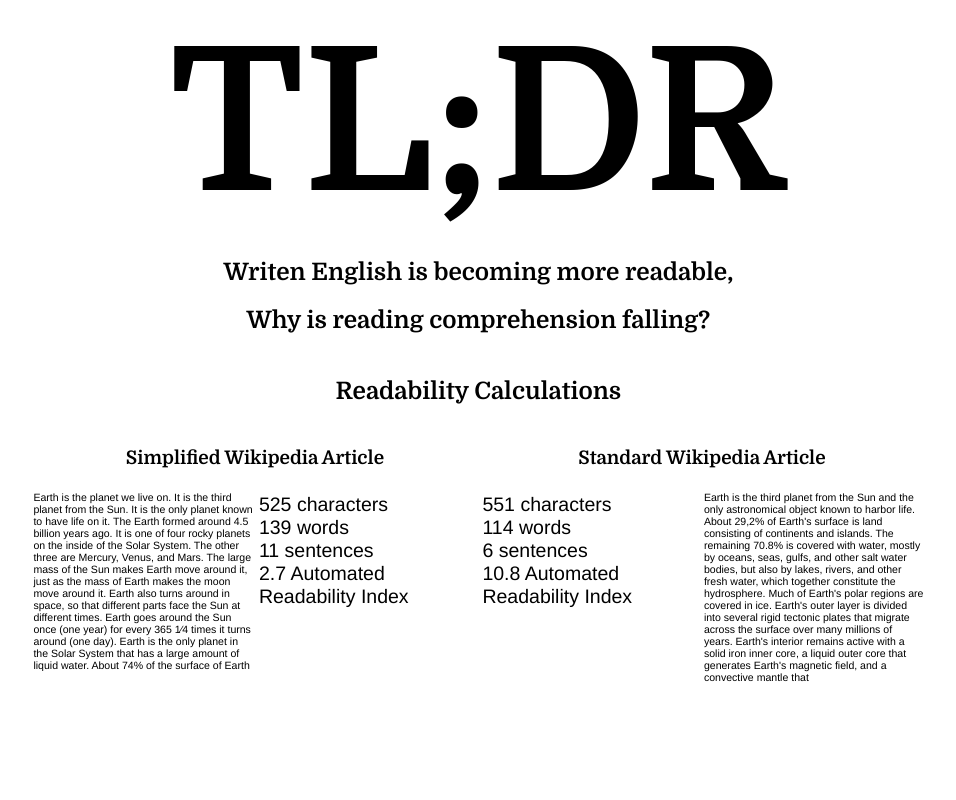
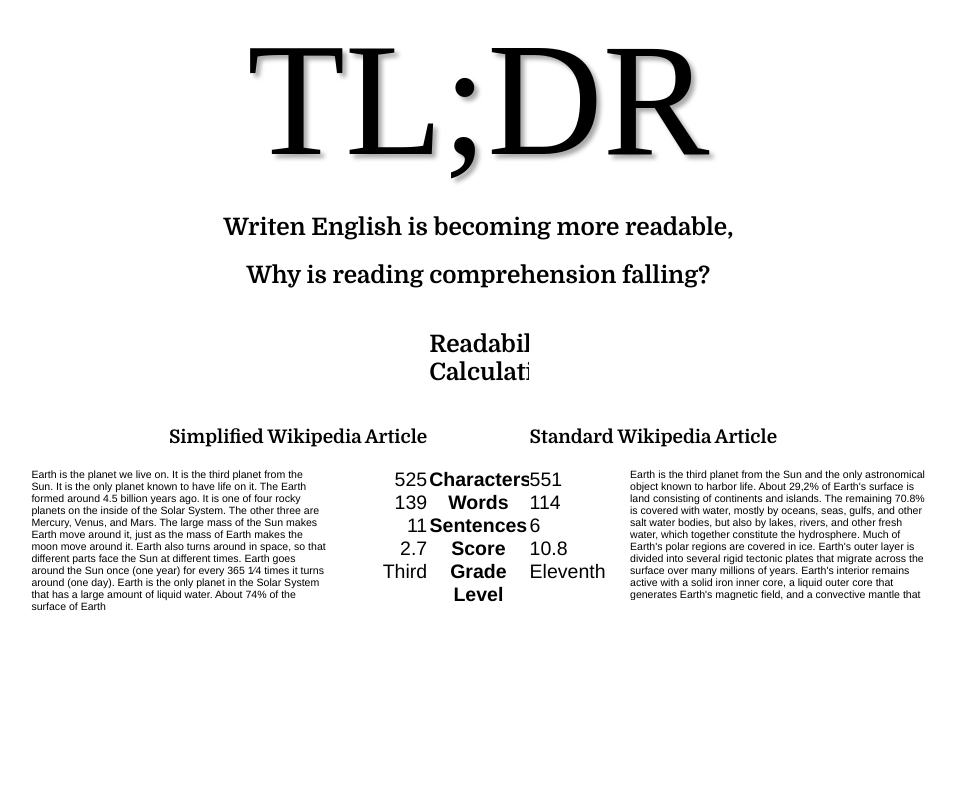
Before and after one commit to justinkraus/thesis_draft, a plain HTML site: page index.html in a window 1280 px wide. Shown: the top 800 px of the page, without its empty margins (136-1092 px from the left). Drawn offline with nearby package versions, Linux system fonts and the light colour scheme; a web font is replaced by a local one.

Commit message:
title slide changes, font stuff

```diff
--- a/css/styleTest.css
+++ b/css/styleTest.css
@@ -1,4 +1,12 @@
 /*css for non-scrolling elements*/
+
+#title{
+  font-family:Vast Shadow;
+  text-shadow: 4px 4px 4px #aaa;
+  font-size:10em;
+  text-align: center;
+  margin:auto;
+}
 
 #titleSlide{
   height:100vh;
@@ -13,6 +21,7 @@
 
 .impactText {
   margin: auto 14vw auto 10vw;
+  height:50vh;
 }
 
 /*css for the readability calculations*/
@@ -23,6 +32,7 @@
   margin-left: auto;
   margin-right: auto;
   vertical-align: top;
+  border-collapse: collapse;
 
 /*  overflow-y: auto;
   overflow-x: auto;*/
@@ -47,16 +57,10 @@
   vertical-align: top;
 }
 
-#readableOne {
-  width: 40%;
-  float: left;
-  font-size: .66em;
-  overflow-y: auto;
-
-  /*display: block;*/
-}
 
 #charNum {
+  float:right;
+  text-align:right;
   /*position: absolute;*/
   /*top: 75%;*/
 /*  vertical-align: top;
@@ -64,21 +68,34 @@
 }
 /*section two*/
 
-#readableTwo {
+
+#charNumTwo {
+  float:left;
+  text-align:left;
+  /*position: absolute;*/
+  /*top: 75%;*/
+/*  vertical-align: top;
+  font-size: 1em;*/
+}
+
+#calcTitlesTwo {
+  text-align:center;
+}
+
+/*#readableOne {
+  width: 40%;
+  float: left;
+  font-size: .66em;
+  overflow-y: auto;
+}*/
+
+/*#readableTwo {
   width: 40%;
   height: 35%;
   float: right;
   font-size: .66em;
   overflow-y: auto;
-  /*display: block;*/
-}
-
-#charNumTwo {
-  /*position: absolute;*/
-  /*top: 75%;*/
-/*  vertical-align: top;
-  font-size: 1em;*/
-}
+}*/
 
 /*#topbar{
   fill:black;
@@ -128,6 +145,7 @@ p {
 #sections{
   width: 30vw;
   margin-left: 10vw;
+  /*visibility: hidden;*/
 }
 
 #sections > div{
--- a/index.html
+++ b/index.html
@@ -6,27 +6,33 @@
 <!--   <link rel="stylesheet" type="text/css" href="css/style.css"/> -->
 <link rel="stylesheet" type="text/css" href="css/styleTest.css"/>
 <link rel="preconnect" href="https://fonts.gstatic.com">
-<link href="https://fonts.googleapis.com/css2?family=Domine:wght@700&family=Open+Sans&display=swap" rel="stylesheet">
+<link href="https://fonts.googleapis.com/css2?family=Domine:wght@700&family=Open+Sans&family=Vast+Shadow&family=Shrikhand&display=swap" rel="stylesheet">
 </head>
 <div id="titleSlide" class='impactText'>
-  <h1>TL;DR</h1>
+  <p id="title">TL;DR</p>
   <h2>Writen English is becoming more readable,</h2>
   <h2>Why is reading comprehension falling?</h2>
 
   <!-- <body onload="typeWriter();"> -->
   <table id="readableCalcs">
     <tr>
-      <td colspan="4"><h2>Readability Calculations</h2></td>
+      <td colspan="1" style="width:33%">&nbsp;</td>
+      <td colspan="1" style="width:11%">&nbsp;</td>
+      <td colspan="1" style="width:11%"><h2>Readability Calculations</h2></td>
+      <td colspan="1" style="width:11%">&nbsp;</td>
+      <td colspan="1" style="width:33%">&nbsp;</td>
     </tr>
     <tr>
-      <td colspan="2" style="text-align: center"><h3>Simplified Wikipedia Article<h3></td>
-      <td colspan="2" style="text-align: center"><h3>Standard Wikipedia Article<h3></td>
+      <td colspan="2" style="text-align: right"><h3>Simplified Wikipedia Article<h3></td>
+      <td colspan="1">&nbsp;</td>
+      <td colspan="2" style="text-align: left"><h3>Standard Wikipedia Article<h3></td>
     </tr>
     <tr>
       <td><div class="typeArea" id="typeAreaOne" onload="countChars(this);"></div></td>
       <td><div class="calcArea" id="charNum"></div></td>
+      <td class="calcArea" id="calcTitlesTwo"><b>Characters<br>Words<br>Sentences<br>Score<br>Grade Level</b></td>
       <td><div class="calcArea" id="charNumTwo"></div></td>
-      <td><div class="typeArea" id="typeAreaTwo" onload="countCharsTwo(this);"></div></td>
+      <td><div class="typeArea" id="typeAreaTwo" style="float: left" onload="countCharsTwo(this);"></div></td>
     </tr>
   </table>
 
@@ -84,11 +90,6 @@
 
   <div id='sections'>
     <div id='container-2-0'>
-      <p>&nbsp;</p>
-      <p>&nbsp;</p>
-      <p>&nbsp;</p>
-      <p>&nbsp;</p>
-      <p>&nbsp;</p>
       <p>&nbsp;</p>
       <!-- <h3>The Nation's Report Card</h3>
       <p>The National Assessment of Educational Progress (NAEP), known as the Nation's Report Card, is the largest-scale test of what U.S. students know. Every few years, students read articles appropriate for their grade-level and answer questions to test their interpretative and critical understanding.</p>  -->
@@ -355,6 +356,90 @@ for(var i=0; i < textArray.length; i++) {
 //   setTimeout(typeWriter, speed);
 // }
 
+          // if (ari <= 1) {
+          //  var grade = "Kindergarten"
+          // }
+          // else if (ari > 1 && ari <= 2 ){
+          //  var grade = "First/Second Grade"
+          // }
+          // else if (ari > 2 && ari <= 3 ){
+          //  var grade = "Third Grade"
+          // }
+          // else if (ari > 3 && ari <= 4 ){
+          //  var grade = "Fourth Grade"
+          // }
+          // else if (ari > 4 && ari <= 5 ){
+          //  var grade = "Fifth Grade"
+          // }
+          // else if (ari > 5 && ari <= 6 ){
+          //  var grade = "Sixth Grade"
+          // }
+          // else if (ari > 6 && ari <= 7 ){
+          //  var grade = "Seventh Grade"
+          // }
+          // else if (ari > 7 && ari <= 8 ){
+          //  var grade = "Eighth Grade"
+          // }
+          // else if (ari > 8 && ari <= 9 ){
+          //  var grade = "Ninth Grade"
+          // }
+          // else if (ari > 8 && ari <= 9 ){
+          //  var grade = "Ninth Grade"
+          // }
+          // else var grade = "something else"
+
+
+
+
+function gradeLevel(ari){
+          if (ari <= 1) {
+           return "Kindergarten"
+          }
+          else if (ari > 1 && ari <= 2 ){
+           return"First/Second"
+          }
+          else if (ari > 2 && ari <= 3 ){
+           return "Third"
+          }
+          else if (ari > 3 && ari <= 4 ){
+           return "Fourth"
+          }
+          else if (ari > 4 && ari <= 5 ){
+           return "Fifth"
+          }
+          else if (ari > 5 && ari <= 6 ){
+           return "Sixth"
+          }
+          else if (ari > 6 && ari <= 7 ){
+           return "Seventh"
+          }
+          else if (ari > 7 && ari <= 8 ){
+           return "Eighth"
+          }
+          else if (ari > 8 && ari <= 9 ){
+           return "Ninth"
+          }
+          else if (ari > 8 && ari <= 9 ){
+           return "Ninth"
+          }
+          else if (ari > 9 && ari <= 10 ){
+           return "Tenth"
+          }
+          else if (ari > 10 && ari <= 11 ){
+           return "Eleventh"
+          }
+          else if (ari > 11 && ari <= 12 ){
+           return "Twelfth"
+          }
+          else if (ari > 12 && ari <= 13 ){
+           return "College Student"
+          }
+          else return "Professor"
+}
+
+
+
+
 
 
 
@@ -368,7 +453,9 @@ function countChars(){
     var chars = element.innerHTML.match(/[a-zA-Z]/g).length;
     var ari = Math.round(((4.71 * (chars / words)) + (0.5 * (words/sentences)) - 21.43) * 10) / 10
     // console.log(chars)
-    document.getElementById("charNum").innerHTML = chars +' characters' + '<br>' + words + ' words' + '<br>' + sentences + ' sentences' + '<br>' + ari + ' Automated Readability Index'
+    var grade = gradeLevel(ari)
+
+    document.getElementById("charNum").innerHTML = chars + '<br>' + words + '<br>' + sentences + '<br>' + ari + '<br>' + grade
 
 })
 
@@ -382,8 +469,9 @@ function countCharsTwo(){
     var words = elementTwo.innerHTML.split(" ").length
     var chars = elementTwo.innerHTML.match(/[a-zA-Z]/g).length;
     var ari = Math.round(((4.71 * (chars / words)) + (0.5 * (words/sentences)) - 21.43) * 10) / 10
+    var grade = gradeLevel(ari)
     // console.log(chars)
-    document.getElementById("charNumTwo").innerHTML = chars +' characters' + '<br>' + words + ' words' + '<br>' + sentences + ' sentences' + '<br>' + ari + ' Automated Readability Index'
+    document.getElementById("charNumTwo").innerHTML = chars + '<br>' + words + '<br>' + sentences + '<br>' + ari + '<br>' + grade
 
 })
 
--- a/js/sections.js
+++ b/js/sections.js
@@ -902,12 +902,13 @@ if (document.getElementById('container-2-1').className == "graph-scroll-active")
     svg2.append("rect").attr("x",INNER_WIDTH2 + margin2.right/8).attr("y",INNER_HEIGHT2/4).attr("width", 80).attr("height", 100).style("fill", "SteelBlue").attr("class", "barLegend")
     svg2.append("rect").attr("x",INNER_WIDTH2 + margin2.right/8).attr("y",INNER_HEIGHT2/2).attr("width", 80).attr("height", 100).style("fill", "Crimson").attr("class", "barLegend")
     // svg2.append("text").attr("x", INNER_WIDTH2 + margin2.right/8).attr("y", ((INNER_HEIGHT2/4) + 50)).text("% Above Basic").style("font-size", "15px").attr("alignment-baseline","middle")
-    svg2.append("text").attr("x", INNER_WIDTH2 + margin2.right/8).attr("y",(((INNER_HEIGHT2 + 100)/4))).text("Above Basic").style("font-size", "15px").attr("alignment-baseline","start").call(wrap, 43)
+    svg2.append("text").attr("x", INNER_WIDTH2 + margin2.right/8).attr("y",(((INNER_HEIGHT2 + 100)/4))).text("Above Basic").style("font-size", "15px").attr("alignment-baseline","start").attr("class", "barLegend").call(wrap, 43)
 
 
     svg2.append("text").attr("x", INNER_WIDTH2 + margin2.right/8).attr("y", (((INNER_HEIGHT2 + 100)/2)))
     .text("Basic or Below")
     .style("font-size", ".9em").attr("alignment-baseline","middle")
+    .attr("class", "barLegend")
     .call(wrap, 80);
 
   }
@@ -1378,8 +1379,10 @@ poly5size = [
               [[topLeftX, topY - (squareSpace * 4) - poly1Yoffset], [topRightX, topY - (squareSpace * 4) - poly1Yoffset], [botRightX, botY - (squareSpace * 4) - poly1Yoffset], [botLeftX, botY - (squareSpace * 4) - poly1Yoffset], [topLeftX, topY - (squareSpace * 4) - poly1Yoffset]]
             ].map(function(d){ return 'M' + d.join(' L ') })
 
+//
 poly2size = [
              [[topLeftX, topY - (squareSpace * 2)], [topRightX, topY - (squareSpace * 2)], [botRightX, botY - (squareSpace * 2)], [botLeftX, botY - (squareSpace * 2)], [topLeftX, topY - (squareSpace * 2)]],
+             [[topLeftX, topY - (squareSpace)], [topRightX, topY - (squareSpace)], [botRightX, botY - (squareSpace)], [botLeftX, botY - (squareSpace)], [topLeftX, topY - (squareSpace)]],
              [[topLeftX, topY - (squareSpace)], [topRightX, topY - (squareSpace)], [botRightX, botY - (squareSpace)], [botLeftX, botY - (squareSpace)], [topLeftX, topY - (squareSpace)]],
              [[topLeftX, topY - (squareSpace)], [topRightX, topY - (squareSpace)], [botRightX, botY - (squareSpace)], [botLeftX, botY - (squareSpace)], [topLeftX, topY - (squareSpace)]],
              [[topLeftX, topY - (squareSpace)], [topRightX, topY - (squareSpace)], [botRightX, botY - (squareSpace)], [botLeftX, botY - (squareSpace)], [topLeftX, topY - (squareSpace)]],
```
